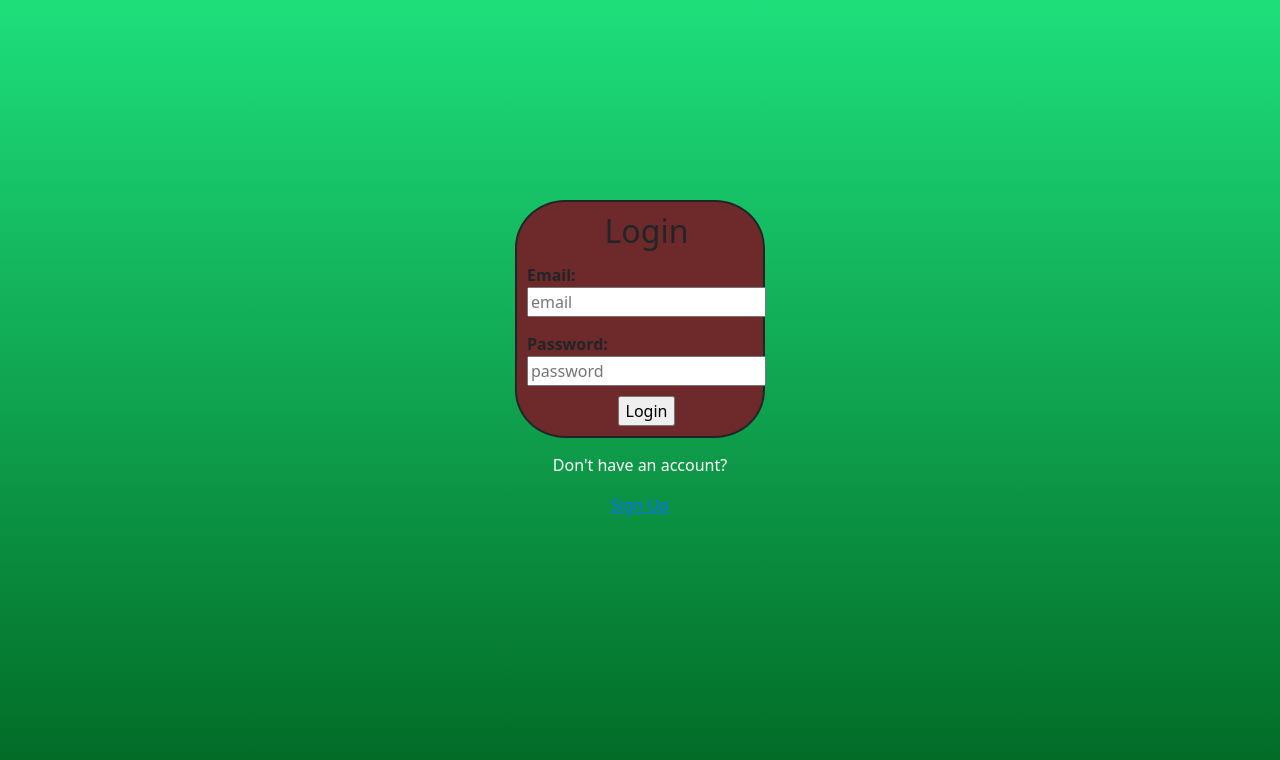
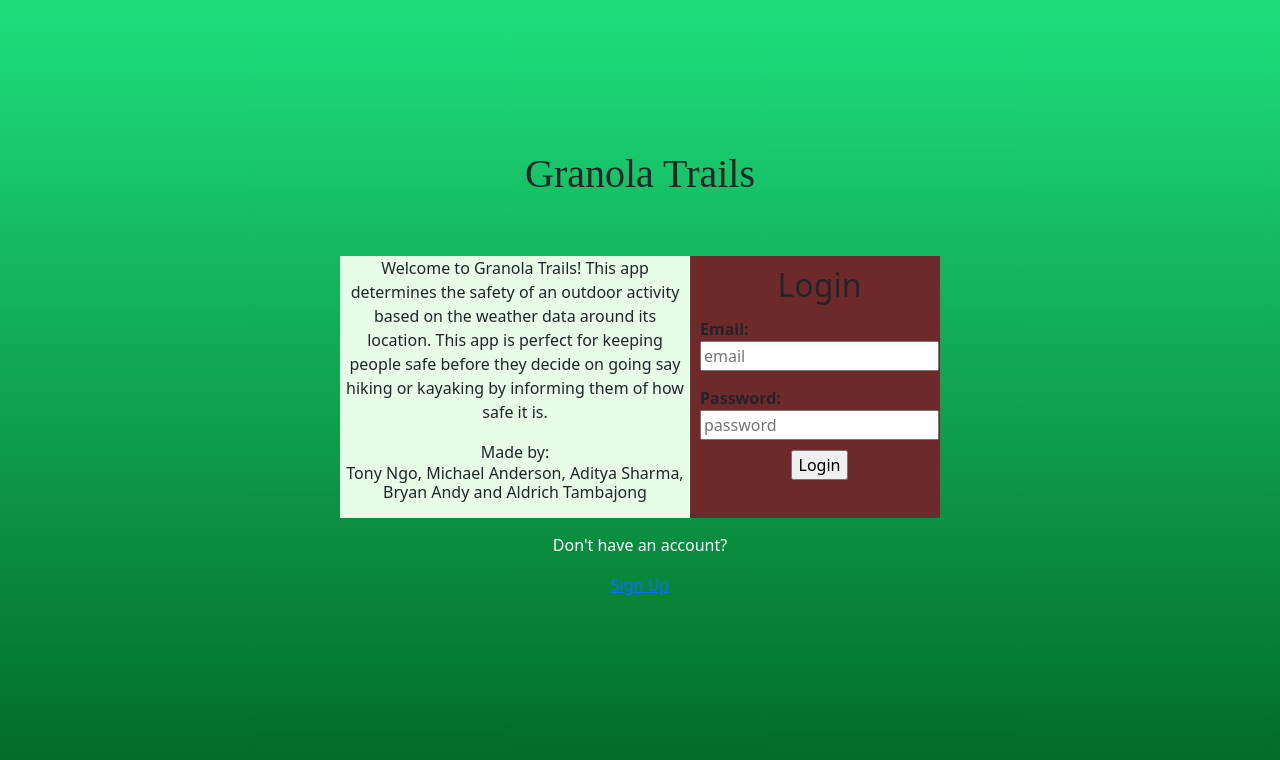
Before and after one commit to AldrichTambajong/GranolaTrailsWeatherApp, a React (Create React App) app in the folder frontend/: page /login in a window 1280 px wide. Shown: the top 760 px of the page. Built offline with nearby package versions, Linux system fonts and the light colour scheme.

Commit message:
landing page

```diff
--- a/frontend/src/App.css
+++ b/frontend/src/App.css
@@ -47,20 +47,24 @@ h1 {
     transform: rotate(360deg);
   }
 }
+.landing{
+  background-color: rgb(231, 253, 231);
+  display:inline-flex;
+  top:200px;
+  position: relative;
+
+}
 .login-container {
   background: rgb(110, 42, 42);
   display: flex;
   text-align: center;
   border: 2.5px;
-  border-style: solid;
-  border-radius: 20%;
   width: 250px;
-  height: auto;
+  height: 100%;
   padding: 10px;
   margin-left: auto;
   margin-right: auto;
   position: relative;
-  top: 200px;
 }
 
 .login-container input[type="password"],
--- a/frontend/src/App.js
+++ b/frontend/src/App.js
@@ -37,16 +37,30 @@ function App() {
                 <Navigate to='/home'></Navigate>
               ) : (
                 <div>
+                  <h1 style={{fontFamily:"bold", top:"150px",position:"relative"}}>
+                    Granola Trails
+                  </h1>
+                  <div className="landing">
+                    <div style={{ float:"left", width:"350px"}}>
+                      <p>Welcome to Granola Trails! This app determines the safety of an outdoor activity based on the weather
+                        data around its location. This app is perfect for keeping people safe before they decide on
+                        going say hiking or kayaking by informing them of how safe it is.
+                      </p>
+                      <p>Made by:<h6>Tony Ngo, Michael Anderson, Aditya Sharma, Bryan Andy and Aldrich Tambajong</h6></p>
+
+                    </div>
                       <Login
                       setName={setName}
                       setLoggedIn={setLoggedIn}
                       setEmail={setEmail}
                       setUserState={setUserState}
                       setUserActivities={setUserActivities}></Login>
+                  </div>
                   <div className='signUpLink'>
                       <p>Don't have an account?</p>
                       <NavLink to='/signUp'>Sign Up</NavLink>
                     </div>
+
                 </div>
               )
             }></Route>
```
Lines whose indentation alone changed are shown as unchanged.
